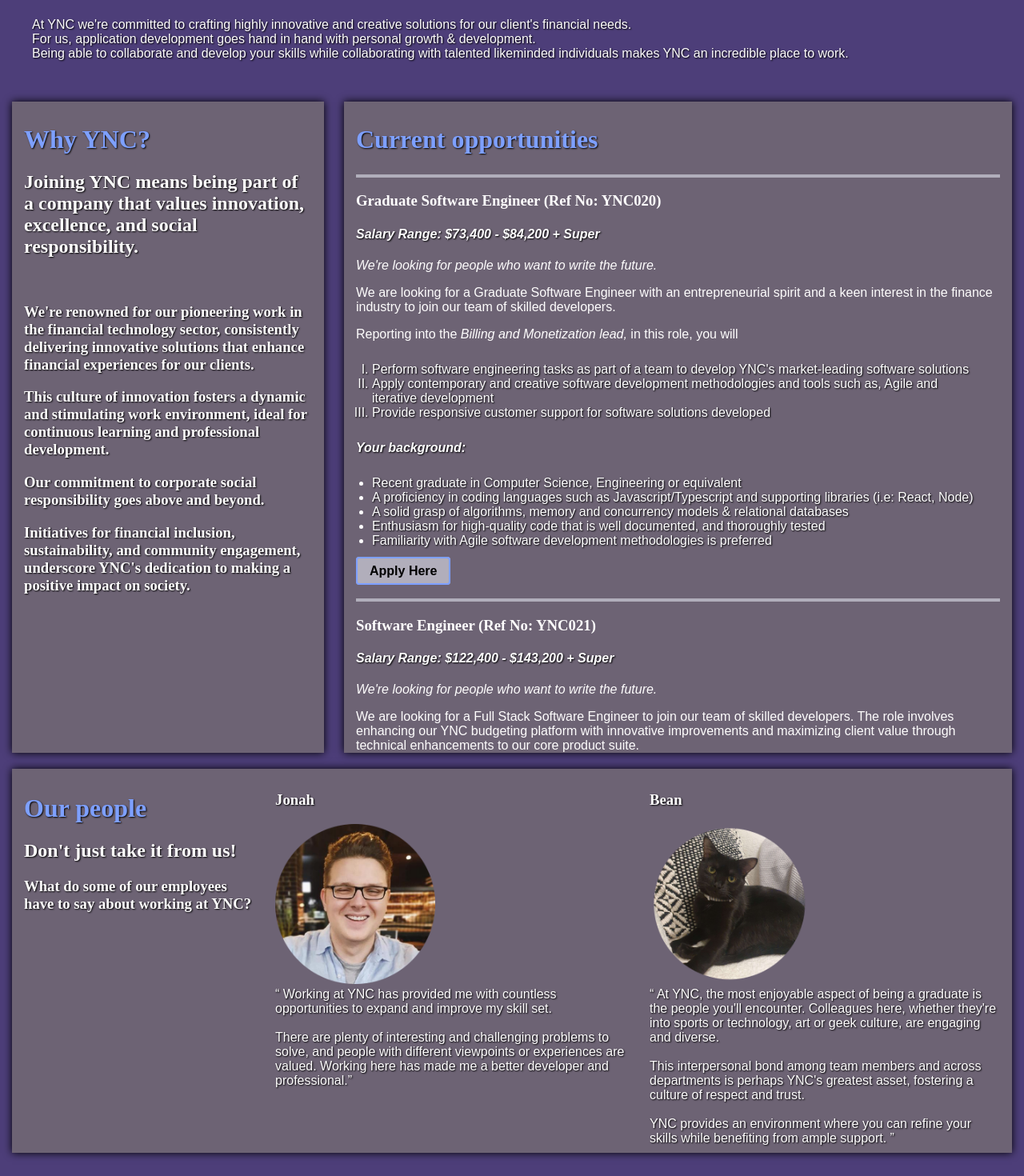
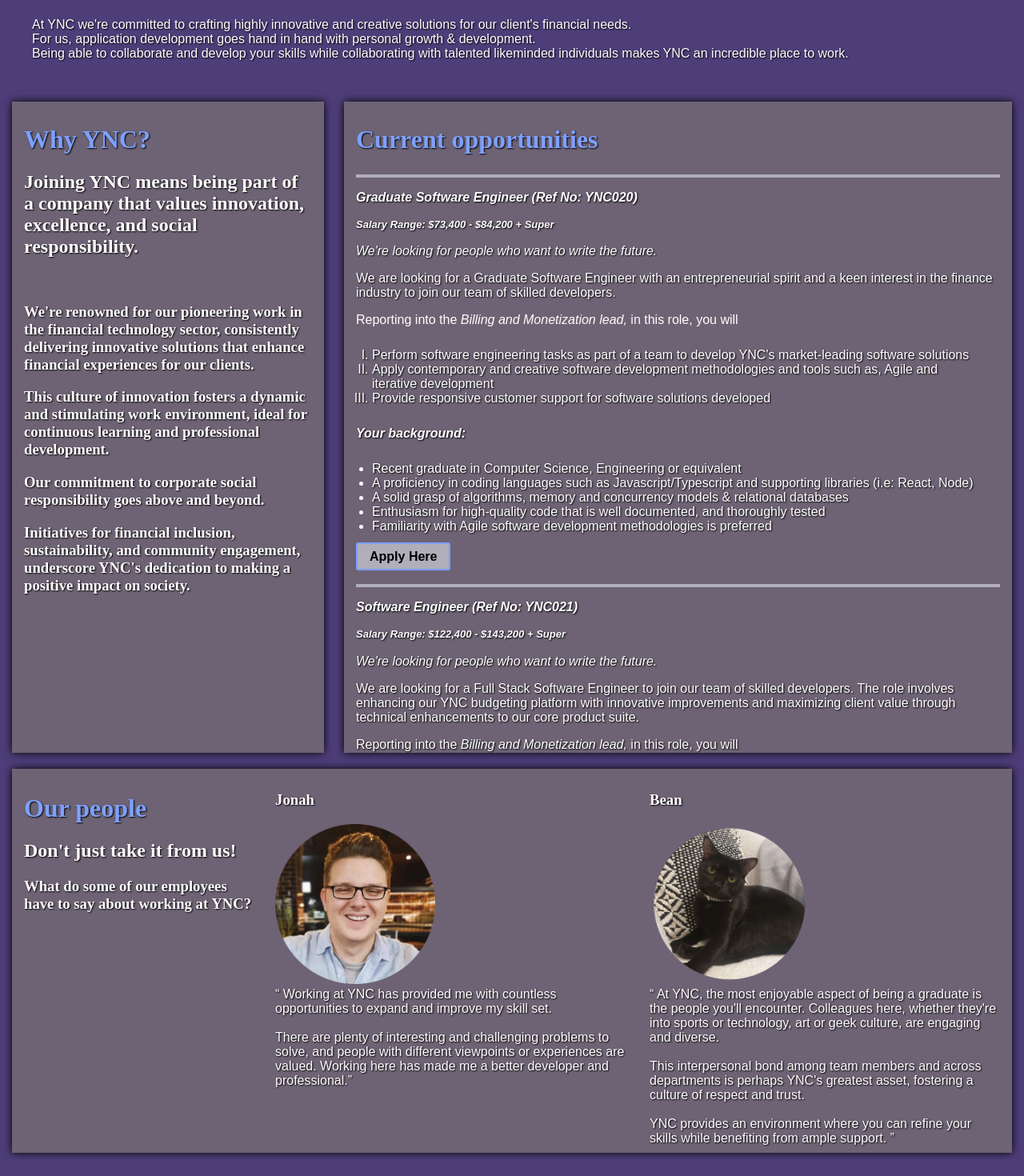
Before and after one commit to FakeTiramisu/Inquiry-Project-Assignment-1, a PHP site: page /jobs.html in a window 1280 px wide. Shown: the part 396-1866 px from the top of the page at 80% size. Run offline with PHP 8.4, Linux system fonts and the light colour scheme; some web fonts are replaced.

Commit message:
Update CSS

```diff
--- a/jobs.html
+++ b/jobs.html
@@ -58,10 +58,10 @@
         <h1 class="jobs_title">Current opportunities</h1>
         <hr>
         <section>
-        <h3>Graduate Software Engineer (Ref No: YNC020)</h3>
+        <h3 class="background_h3">Graduate Software Engineer (Ref No: YNC020)</h3>
         <h4 class="background_h4"><em>Salary Range: $73,400 - $84,200 + Super</em></h4>
-        <p><em>We're looking for people who want to write the future.</em></p>
-        <p>We are looking for a Graduate Software Engineer with an entrepreneurial spirit and a keen interest in the finance industry to join our team of skilled developers.<br>
+        <p class="jobs_p"><em>We're looking for people who want to write the future.</em></p>
+        <p class="jobs_p">We are looking for a Graduate Software Engineer with an entrepreneurial spirit and a keen interest in the finance industry to join our team of skilled developers.<br>
 
         <p>Reporting into the <em>Billing and Monetization lead,</em> in this role, you will</p>
             <ol class="job_info">
@@ -82,13 +82,13 @@
         </section>
     <hr>
         <section>
-        <h3>Software Engineer (Ref No: YNC021)</h3>
+        <h3 class="background_h3">Software Engineer (Ref No: YNC021)</h3>
         <h4 class="background_h4"><em>Salary Range: $122,400 - $143,200 + Super</em></h4>
-        <p><em>We're looking for people who want to write the future.</em></p>
-        <p>We are looking for a Full Stack Software Engineer to join our team of skilled developers.
+        <p class="jobs_p"><em>We're looking for people who want to write the future.</em></p>
+        <p class="jobs_p">We are looking for a Full Stack Software Engineer to join our team of skilled developers.
         The role involves enhancing our YNC budgeting platform with innovative improvements and maximizing client value through technical enhancements to our core product suite.</p>
 
-        <p>Reporting into the <em>Billing and Monetization lead,</em> in this role, you will</p>
+        <p class="jobs_p">Reporting into the <em>Billing and Monetization lead,</em> in this role, you will</p>
              <ol class="job_info">
                 <li>Develop features that integrate front-end and backend technologies to enhance key customer interactions.</li>
                 <li>Work closely with product, design, data, and marketing teams to develop features that align with the product and content strategy.</li>
@@ -110,7 +110,7 @@
     <hr>
 
         <section>
-        <h3>Senior Software Engineer (Ref No: YNC022)</h3>
+        <h3 class="background_h3">Senior Software Engineer (Ref No: YNC022)</h3>
         <h4 class="background_h4"><em>Salary Range: $168,400 - $211,200 + Super</em></h4>
         <p class="jobs_p"><em>We're looking for people who want to write the future.</em></p>
         <p class="jobs_p">We are looking for an experienced Full Stack Senior Software Engineer to join our team of skilled developers.
--- a/styles/style.css
+++ b/styles/style.css
@@ -1001,7 +1001,6 @@ legend{
 .jobs_p {
     font-family: "Karla", sans-serif;
     color: #FFFFFF;
-    padding: 10px;
     text-shadow:  1px 1px 2px black;
 }
 
@@ -1019,7 +1018,7 @@ legend{
     font-family: "Karla", sans-serif;
     color:#FFFFFF;
     font-style: italic;
-    font-size: medium;
+    font-size: small;
     text-shadow:  1px 1px 2px black;
 }
 
```
